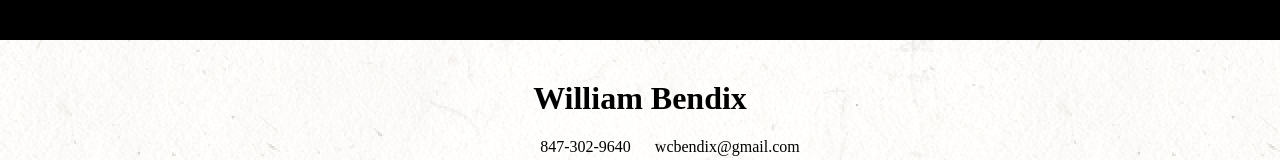
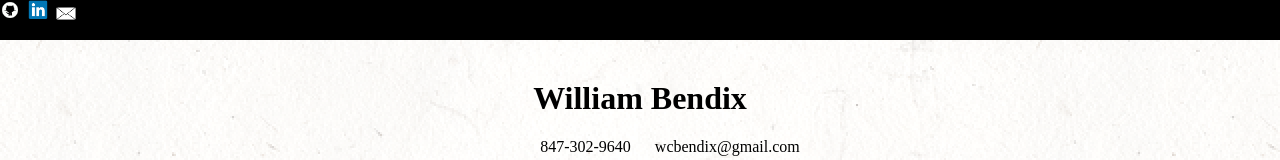
Before and after one commit to wilwizard/resume, a plain HTML site: page index.html in a window 1280 px wide. Shown: the top 160 px of the page. Drawn offline with Linux system fonts and the light colour scheme.

Commit message:
added header images

```diff
--- a/index.html
+++ b/index.html
@@ -15,9 +15,14 @@
 
     <div class="header">
       <a href="https://github.com/wilwizard">
-        <img class="github" src="images/github.png">
+        <img class="github" src="images/github.gif">
       </a>
-      <a href="#">Linked in</a>
+      <a href="http://www.linkedin.com/profile/view?trk=nav_responsive_tab_profile_pic&id=38568231">
+        <img src="images/linkedin.png">
+      </a>
+      <a href="mailto:wcbendix@gmail.com">
+        <img src="images/mail-icon.png">
+      </a>
     </div>
 
     <div class="content">
--- a/stylesheets/stylesheet.css
+++ b/stylesheets/stylesheet.css
@@ -14,6 +14,15 @@ a {
 	background-color: black;
 	position: fixed;
 	margin-top: -80px;
+}
+
+.header a {
+	margin-right: 4px;
+}
+
+img {
+    width:20px; /* you can use % */
+    height: auto;
 }
 
 a:link {
```
Also changed, not shown: images/github.gif (added), images/linkedin.png (added), images/mail-icon.png (added).
